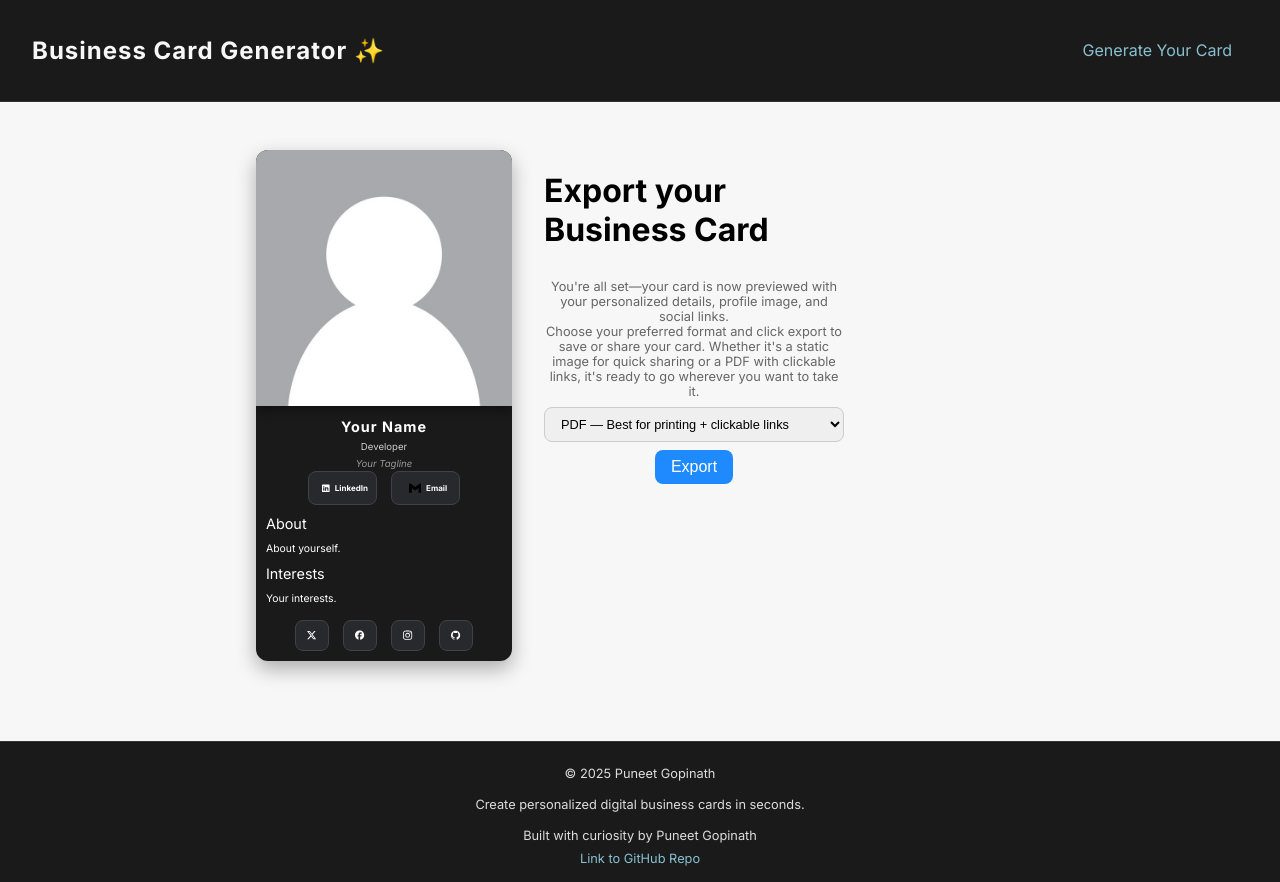
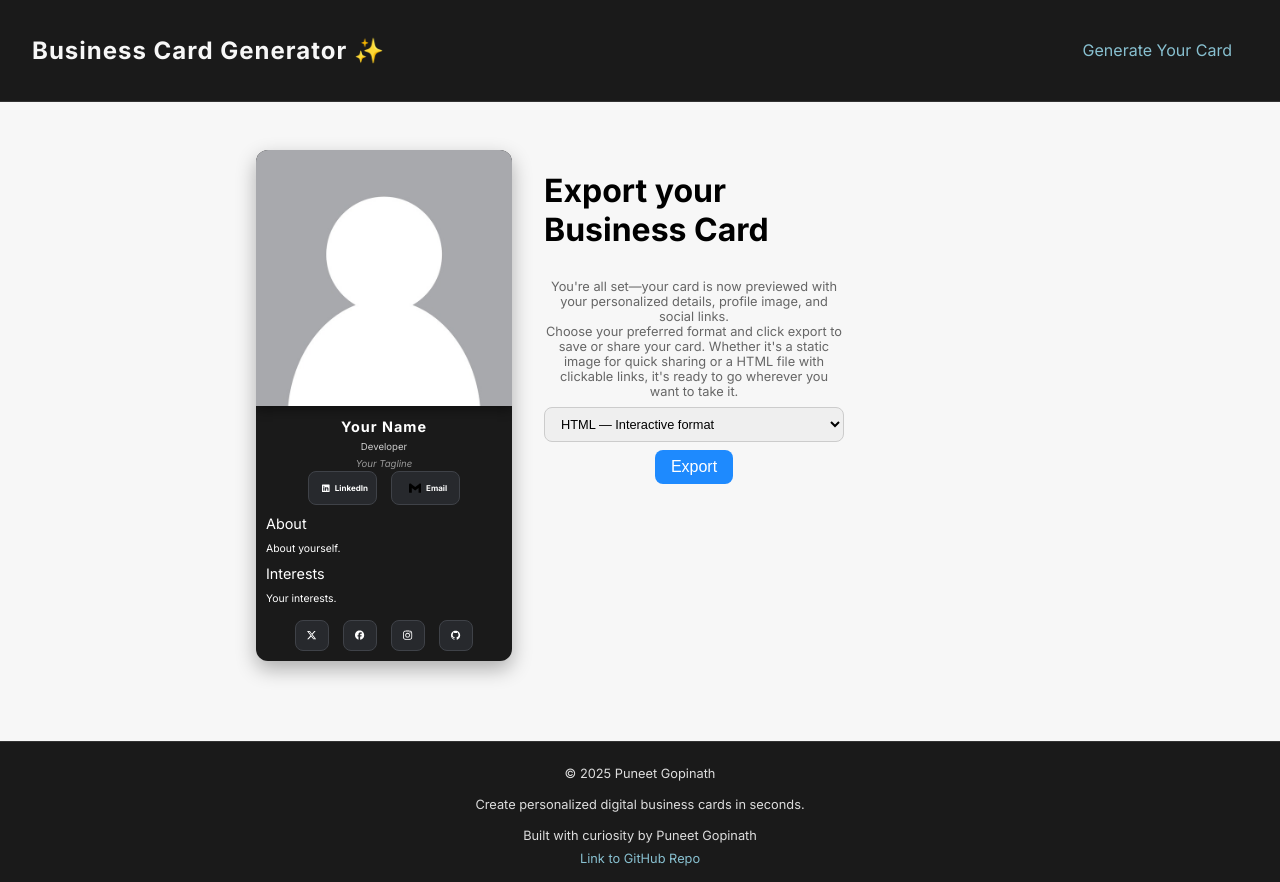
Before and after one commit to PuneetGopinath/business-card, a React (Vite) app: page /card in a window 1280 px wide. Built offline with nearby package versions, Linux system fonts and the light colour scheme.

Commit message:
refactor: update export options in Card component to default to HTML and remove PDF exports

```diff
--- a/src/components/Card.jsx
+++ b/src/components/Card.jsx
@@ -1,5 +1,5 @@
 import { useState } from "react";
-import html2pdf from "html2pdf.js";
+//import html2pdf from "html2pdf.js";
 import * as htmlToImage from "html-to-image";
 
 import styles from "../index.css?raw";
@@ -35,7 +35,7 @@ export default function Card(props) {
     } else
         data = { ...c };
 
-    const [ exportType, setExportType ] = useState("pdf");
+    const [ exportType, setExportType ] = useState("html");
 
     const handleExport = () => {
         //const svgElements = document.querySelectorAll("svg");
@@ -47,7 +47,7 @@ export default function Card(props) {
         });*/
 
         switch (exportType) {
-            case "pdf": {
+            /*case "pdf": {
                 const el = document.querySelector(".card");
                 const options = {
                     margin: 0.5,
@@ -59,7 +59,7 @@ export default function Card(props) {
 
                 html2pdf().set(options).from(el).save();
                 break;
-            }
+            }*/
             case "png":
             case "jpeg": {
                 const el = document.querySelector(".card-print");
@@ -146,12 +146,12 @@ export default function Card(props) {
                 <p>
                     You're all set—your card is now previewed with your personalized details, profile image, and social links.
                     <br />
-                    Choose your preferred format and click export to save or share your card. Whether it's a static image for quick sharing or a PDF with clickable links, it's ready to go wherever you want to take it.
+                    Choose your preferred format and click export to save or share your card. Whether it's a static image for quick sharing or a HTML file with clickable links, it's ready to go wherever you want to take it.
                 </p>
 
-                {["jpeg", "png"].includes(exportType) ? <><small>Note: ⚠️ Image downloads (PNG/JPG) are static—links won't be clickable. For interactive cards, try exporting as PDF or HTML.</small></> : null}
+                {["jpeg", "png"].includes(exportType) ? <><small>Note: ⚠️ Image downloads (PNG/JPG) are static—links won't be clickable. For interactive cards, try exporting as HTML.</small></> : null}
                 <select name="exportType" className="type" value={exportType} onChange={(e) => setExportType(e.target.value)}>
-                    <option value="pdf">PDF — Best for printing + clickable links</option>
+                    {/*<option value="pdf">PDF — Best for printing + clickable links</option>*/}
                     <option value="png">PNG — Static image</option>
                     <option value="jpeg">JPG/JPEG — Static image</option>
                     <option value="html">HTML — Interactive format</option>
--- a/src/components/Home.jsx
+++ b/src/components/Home.jsx
@@ -7,7 +7,7 @@ export default function Home() {
         <main className="home">
             <div className="intro">
                 <h1>Business Card Generator</h1>
-                <p>Create personalized digital business cards in seconds. Export as PDF, PNG, or interactive HTML. All in your browser, no signup required.</p>
+                <p>Create personalized digital business cards in seconds. Export as JPG, PNG, or interactive HTML. All in your browser, no signup required.</p>
                 <Link to="/generate" className="cta">Start Creating</Link>
             </div>
             <div className="preview">
```
